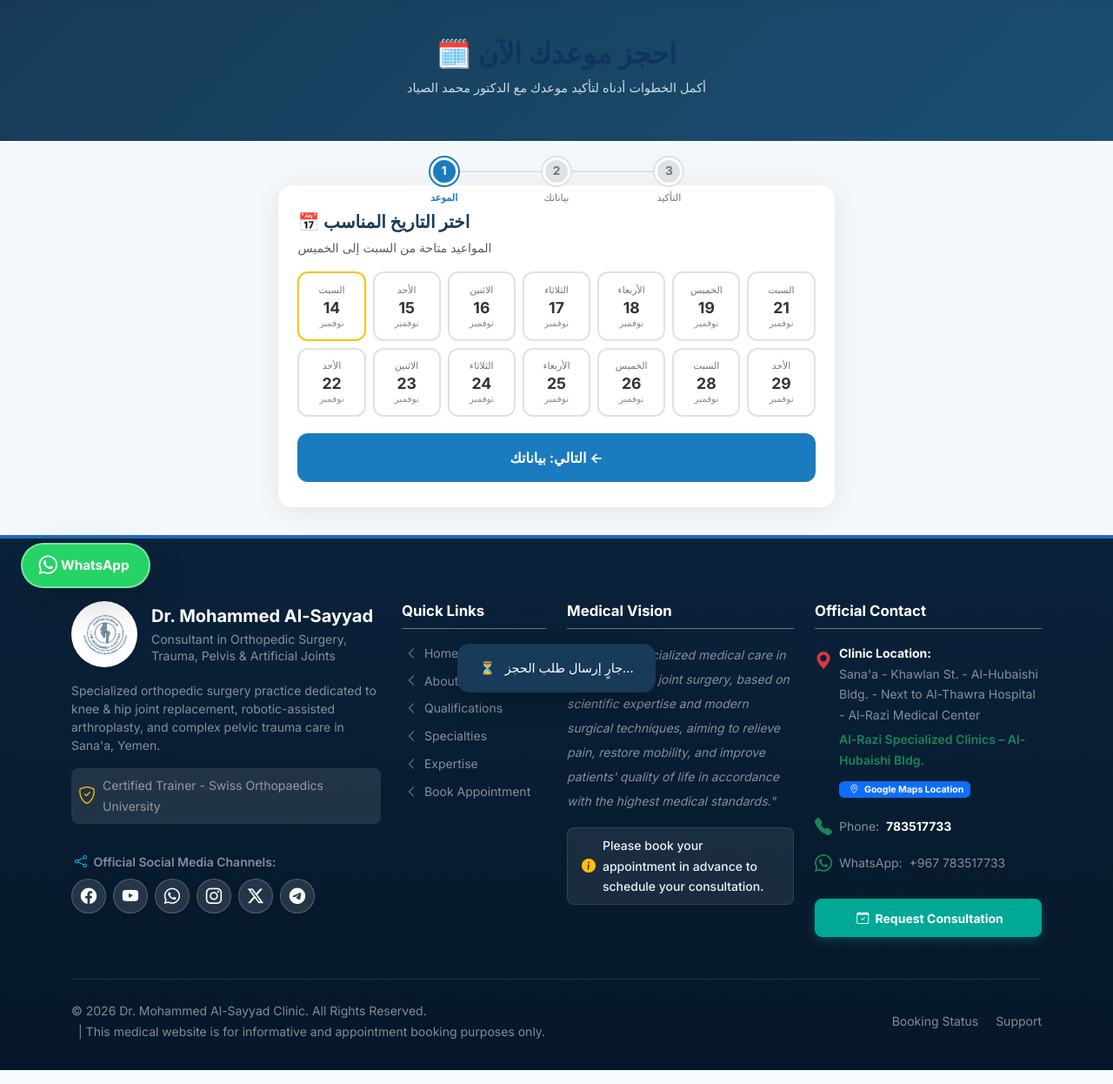
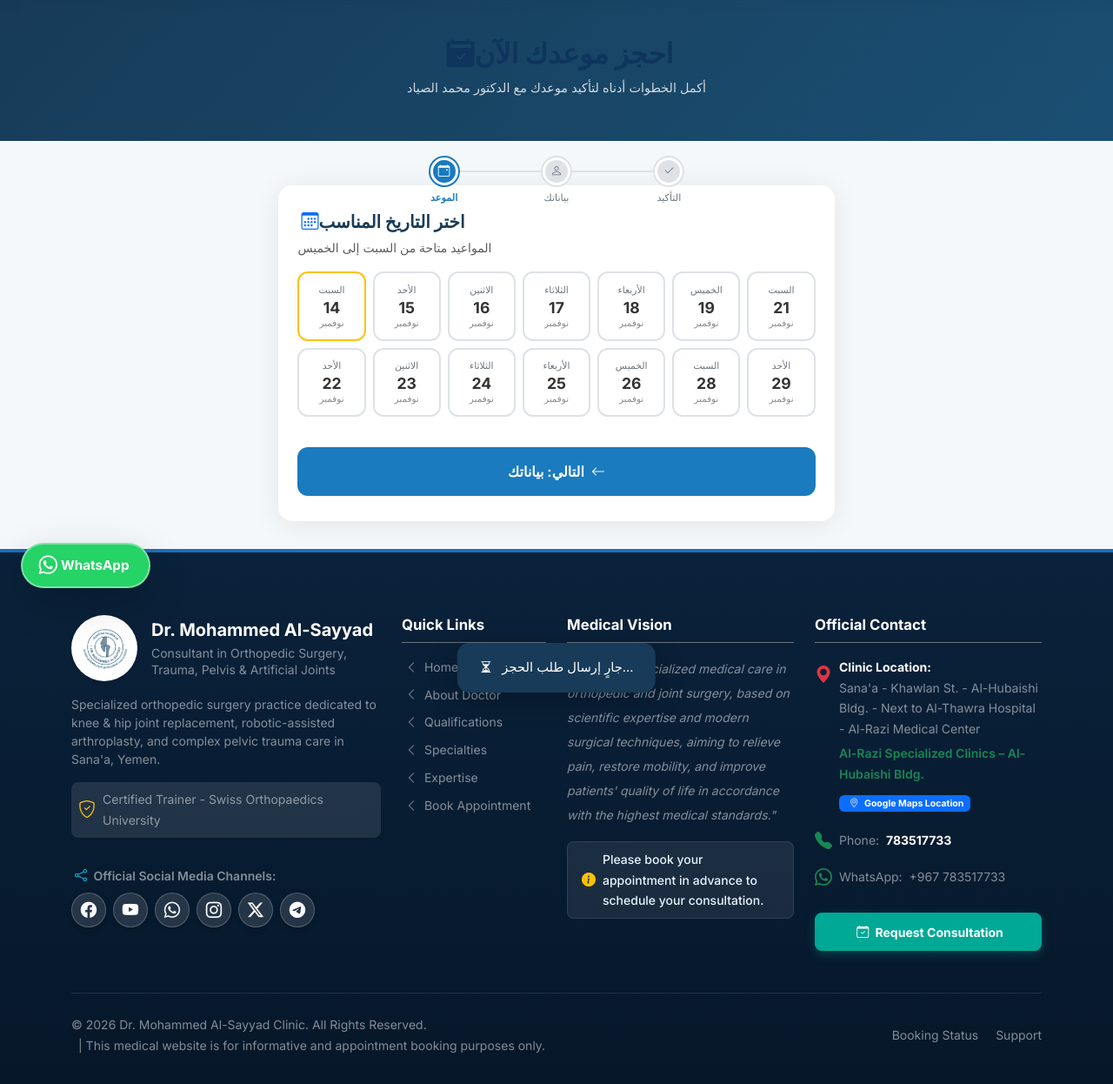
Before and after one commit to almhkbab-coder/En.moahmmed-, a Django app: page /booking/ in a window 1280 px wide; the page is wider, and only the part inside the window is pictured. Shown: the part 100-1346 px from the top of that part at 87% size. Run offline with Django 5.2, Linux system fonts and the light colour scheme; data comes from the database, SQL or seed files in the repository; data that the repository does not hold is empty; some web fonts are replaced.

Commit message:
style: replace all emoji icons with professional Bootstrap vector icons on booking page

```diff
--- a/templates/public/booking.html
+++ b/templates/public/booking.html
@@ -108,8 +108,9 @@
 
   /* Time slots */
   .slot-section-title {
-    font-size: .78rem; color: #888; font-weight: 600;
-    margin: .8rem 0 .4rem; text-transform: uppercase; letter-spacing: .04em;
+    font-size: .82rem; color: #495057; font-weight: 700;
+    margin: .8rem 0 .4rem; letter-spacing: .02em;
+    display: flex; align-items: center; gap: .4rem;
   }
   .slots-row {
     display: flex; flex-wrap: wrap; gap: .5rem; margin-bottom: .8rem;
@@ -127,7 +128,10 @@
   .slot-btn.full { opacity:.45; cursor:not-allowed; border-style:dashed; }
 
   /* Form inputs */
-  .form-label { font-weight: 600; font-size: .9rem; color: #333; margin-bottom: .3rem; }
+  .form-label {
+    font-weight: 600; font-size: .9rem; color: #333; margin-bottom: .3rem;
+    display: flex; align-items: center; gap: .35rem;
+  }
   .form-control, .form-select {
     border-radius: 10px; border: 2px solid #e9ecef;
     font-size: 16px; /* Prevent iOS zoom */
@@ -146,14 +150,15 @@
     border-radius: 12px; padding: 1.1rem 1.2rem;
     margin-bottom: 1rem;
   }
-  .confirm-row { display: flex; justify-content: space-between; padding: .4rem 0; border-bottom: 1px solid #eee; font-size: .88rem; }
+  .confirm-row { display: flex; justify-content: space-between; align-items: center; padding: .45rem 0; border-bottom: 1px solid #eee; font-size: .88rem; }
   .confirm-row:last-child { border-bottom: none; }
-  .confirm-row .label { color: #6c757d; }
+  .confirm-row .label { color: #6c757d; display: flex; align-items: center; gap: .4rem; }
   .confirm-row .value { font-weight: 700; color: #173B58; text-align: left; }
 
   /* Buttons */
   .btn-next, .btn-submit {
-    display: block; width: 100%;
+    display: inline-flex; align-items: center; justify-content: center; gap: .5rem;
+    width: 100%;
     padding: .9rem;
     border-radius: 12px; border: none;
     font-size: 1rem; font-weight: 700;
@@ -166,7 +171,7 @@
   .btn-back {
     background: none; border: none; color: var(--booking-accent);
     font-size: .88rem; cursor: pointer; padding: .4rem 0;
-    display: flex; align-items: center; gap: .3rem;
+    display: inline-flex; align-items: center; gap: .4rem; font-weight: 600;
   }
 
   /* Toast */
@@ -179,7 +184,7 @@
     z-index: 9999;
     transition: transform .4s cubic-bezier(.34,1.56,.64,1);
     display: flex; align-items: center; gap: .7rem;
-    font-size: .9rem; white-space: nowrap;
+    font-size: .92rem; white-space: nowrap;
     max-width: calc(100vw - 2rem);
   }
   .booking-toast.show { transform: translateX(-50%) translateY(0); }
@@ -193,9 +198,9 @@
   }
   .selected-pill {
     background: #e8f4fd; color: #1a4f73;
-    border-radius: 20px; padding: .3rem .8rem;
-    font-size: .78rem; font-weight: 600;
-    display: flex; align-items: center; gap: .4rem;
+    border-radius: 20px; padding: .35rem .85rem;
+    font-size: .8rem; font-weight: 600;
+    display: inline-flex; align-items: center; gap: .4rem;
   }
 
   @media (max-width: 480px) {
@@ -208,22 +213,22 @@
 {% block content %}
 <!-- Hero -->
 <div class="booking-hero">
-  <h1>🗓️ {% trans "احجز موعدك الآن" %}</h1>
+  <h1><i class="bi bi-calendar2-check-fill ms-2"></i>{% trans "احجز موعدك الآن" %}</h1>
   <p>{% trans "أكمل الخطوات أدناه لتأكيد موعدك مع الدكتور محمد الصياد" %}</p>
 </div>
 
 <!-- Progress Bar -->
 <div class="booking-steps-bar" id="stepsBar">
   <div class="step-item active" id="si1">
-    <div class="step-dot">1</div>
+    <div class="step-dot"><i class="bi bi-calendar-event"></i></div>
     <span class="step-label">{% trans "الموعد" %}</span>
   </div>
   <div class="step-item" id="si2">
-    <div class="step-dot">2</div>
+    <div class="step-dot"><i class="bi bi-person"></i></div>
     <span class="step-label">{% trans "بياناتك" %}</span>
   </div>
   <div class="step-item" id="si3">
-    <div class="step-dot">3</div>
+    <div class="step-dot"><i class="bi bi-check2"></i></div>
     <span class="step-label">{% trans "التأكيد" %}</span>
   </div>
 </div>
@@ -255,21 +260,32 @@
 
     <!-- ═══ STEP 1: Date & Time ═══ -->
     <div class="step-panel active" id="step1">
-      <h5 class="fw-bold mb-1" style="color:#173B58;">📅 {% trans "اختر التاريخ المناسب" %}</h5>
+      <h5 class="fw-bold mb-1" style="color:#173B58;">
+        <i class="bi bi-calendar3 text-primary ms-1"></i>{% trans "اختر التاريخ المناسب" %}
+      </h5>
       <p class="text-muted small mb-3">{% trans "المواعيد متاحة من السبت إلى الخميس" %}</p>
 
       <div class="date-grid" id="dateGrid"></div>
 
       <div id="timeSection" style="display:none;">
-        <h5 class="fw-bold mb-2" style="color:#173B58;">⏰ {% trans "اختر الوقت" %}</h5>
-        <p class="slot-section-title">🌅 {% trans "فترة الصباح" %}</p>
+        <h5 class="fw-bold mb-2" style="color:#173B58;">
+          <i class="bi bi-clock-fill text-primary ms-1"></i>{% trans "اختر الوقت" %}
+        </h5>
+        <p class="slot-section-title">
+          <i class="bi bi-brightness-high text-warning"></i>
+          {% trans "فترة الصباح" %}
+        </p>
         <div class="slots-row" id="morningSlots"></div>
-        <p class="slot-section-title">🌆 {% trans "فترة المساء" %}</p>
+        <p class="slot-section-title">
+          <i class="bi bi-moon-stars text-info"></i>
+          {% trans "فترة المساء" %}
+        </p>
         <div class="slots-row" id="eveningSlots"></div>
       </div>
 
       <button type="button" class="btn-next mt-3" id="step1Next" disabled onclick="goToStep(2)">
-        {% trans "التالي: بياناتك" %} ←
+        <span>{% trans "التالي: بياناتك" %}</span>
+        <i class="bi bi-arrow-left"></i>
       </button>
     </div>
 
@@ -277,75 +293,97 @@
     <div class="step-panel" id="step2">
       <div class="selected-summary" id="summaryPills"></div>
       <button type="button" class="btn-back mb-3" onclick="goToStep(1)">
-        → {% trans "تعديل التاريخ/الوقت" %}
+        <i class="bi bi-arrow-right"></i>
+        <span>{% trans "تعديل التاريخ / الوقت" %}</span>
       </button>
 
       <div class="mb-3">
-        <label class="form-label">👤 {% trans "اسم المريض الكامل" %} <span class="text-danger">*</span></label>
+        <label class="form-label">
+          <i class="bi bi-person-fill text-primary"></i>
+          <span>{% trans "اسم المريض الكامل" %}</span>
+          <span class="text-danger">*</span>
+        </label>
         <input type="text" name="full_name" id="fullName" class="form-control"
                placeholder="{% trans 'أدخل الاسم الثلاثي' %}" required>
       </div>
 
       <div class="mb-3">
-        <label class="form-label">📱 {% trans "رقم الهاتف" %} <span class="text-danger">*</span></label>
+        <label class="form-label">
+          <i class="bi bi-telephone-fill text-primary"></i>
+          <span>{% trans "رقم الهاتف" %}</span>
+          <span class="text-danger">*</span>
+        </label>
         <input type="tel" name="phone_number" id="phoneNumber" class="form-control"
                placeholder="{% trans 'مثال: 770000001' %}" required>
       </div>
 
       <div class="mb-3">
-        <label class="form-label">🩺 {% trans "سبب الزيارة" %} <span class="text-danger">*</span></label>
+        <label class="form-label">
+          <i class="bi bi-clipboard2-pulse-fill text-primary"></i>
+          <span>{% trans "سبب الزيارة" %}</span>
+          <span class="text-danger">*</span>
+        </label>
         <input type="text" name="visit_reason" id="visitReason" class="form-control"
                placeholder="{% trans 'مثال: ألم في الركبة، متابعة ما بعد العملية...' %}" required>
       </div>
 
       <div class="mb-4">
-        <label class="form-label">📝 {% trans "ملاحظات إضافية" %} <span class="text-muted small">({% trans "اختياري" %})</span></label>
+        <label class="form-label">
+          <i class="bi bi-chat-left-text-fill text-primary"></i>
+          <span>{% trans "ملاحظات إضافية" %}</span>
+          <span class="text-muted small">({% trans "اختياري" %})</span>
+        </label>
         <textarea name="patient_notes" id="patientNotes" class="form-control"
                   placeholder="{% trans 'أي معلومات إضافية تودّ إخبار الطبيب بها...' %}"></textarea>
       </div>
 
       <button type="button" class="btn-next" id="step2Next" onclick="goToStep(3)">
-        {% trans "التالي: مراجعة الحجز" %} ←
+        <span>{% trans "التالي: مراجعة الحجز" %}</span>
+        <i class="bi bi-arrow-left"></i>
       </button>
     </div>
 
     <!-- ═══ STEP 3: Confirm ═══ -->
     <div class="step-panel" id="step3">
       <button type="button" class="btn-back mb-3" onclick="goToStep(2)">
-        → {% trans "تعديل البيانات" %}
+        <i class="bi bi-arrow-right"></i>
+        <span>{% trans "تعديل البيانات" %}</span>
       </button>
-      <h5 class="fw-bold mb-3" style="color:#173B58;">✅ {% trans "مراجعة وتأكيد الحجز" %}</h5>
+      <h5 class="fw-bold mb-3" style="color:#173B58;">
+        <i class="bi bi-shield-check text-success ms-1"></i>{% trans "مراجعة وتأكيد الحجز" %}
+      </h5>
 
       <div class="confirm-box">
         <div class="confirm-row">
-          <span class="label">📅 {% trans "التاريخ" %}</span>
+          <span class="label"><i class="bi bi-calendar-check text-primary"></i> {% trans "التاريخ" %}</span>
           <span class="value" id="cDate">—</span>
         </div>
         <div class="confirm-row">
-          <span class="label">⏰ {% trans "الوقت" %}</span>
+          <span class="label"><i class="bi bi-clock text-primary"></i> {% trans "الوقت" %}</span>
           <span class="value" id="cTime">—</span>
         </div>
         <div class="confirm-row">
-          <span class="label">👤 {% trans "الاسم" %}</span>
+          <span class="label"><i class="bi bi-person text-primary"></i> {% trans "الاسم" %}</span>
           <span class="value" id="cName">—</span>
         </div>
         <div class="confirm-row">
-          <span class="label">📱 {% trans "الهاتف" %}</span>
+          <span class="label"><i class="bi bi-telephone text-primary"></i> {% trans "الهاتف" %}</span>
           <span class="value" id="cPhone">—</span>
         </div>
         <div class="confirm-row">
-          <span class="label">🩺 {% trans "سبب الزيارة" %}</span>
+          <span class="label"><i class="bi bi-clipboard2-pulse text-primary"></i> {% trans "سبب الزيارة" %}</span>
           <span class="value" id="cReason">—</span>
         </div>
       </div>
 
-      <div class="alert alert-info d-flex gap-2 py-2 small mb-3" role="alert">
-        <span>ℹ️</span>
+      <div class="alert alert-info d-flex align-items-center gap-2 py-2 small mb-3" role="alert">
+        <i class="bi bi-info-circle-fill text-info fs-5"></i>
         <span>{% trans "سيتم التواصل معك لتأكيد الموعد خلال 24 ساعة." %}</span>
       </div>
 
       <button type="submit" class="btn-submit" id="submitBtn" onclick="onSubmitClick(event)">
-        🗓️ {% trans "تأكيد الحجز" %}
+        <i class="bi bi-check2-circle fs-5"></i>
+        <span>{% trans "تأكيد الحجز" %}</span>
       </button>
     </div>
   </form>
@@ -354,7 +392,7 @@
 
 <!-- Toast Notification -->
 <div class="booking-toast" id="bookingToast" role="alert" aria-live="assertive">
-  <span id="toastIcon">⏳</span>
+  <span id="toastIcon"><i class="bi bi-hourglass-split"></i></span>
   <span id="toastMsg">{% trans "جارٍ إرسال طلب الحجز..." %}</span>
 </div>
 
@@ -379,7 +417,7 @@
   // ── Helpers ──────────────────────────────────────
   function fmt12(hhmm) {
     const [h, m] = hhmm.split(':').map(Number);
-    const ampm = h < 12 ? 'ص' : 'م';
+    const ampm = h < 12 ? 'صباحاً' : 'مساءً';
     const h12  = h === 0 ? 12 : h > 12 ? h - 12 : h;
     return `${h12}:${String(m).padStart(2,'0')} ${ampm}`;
   }
@@ -460,21 +498,17 @@
   // ── Go to step ───────────────────────────────────
   window.goToStep = function (n) {
     if (n === 2) {
-      // Validate step 1
-      if (!selDate || !selTime) { showToast('يرجى اختيار تاريخ ووقت الموعد.', 'error'); return; }
-      // Update summary pills
+      if (!selDate || !selTime) { showToast('يرجى اختيار تاريخ ووقت الموعد أولاً.', 'error'); return; }
       const pills = document.getElementById('summaryPills');
       pills.innerHTML = `
-        <div class="selected-pill">📅 ${DAYS_AR[selDate.getDay()]} ${selDate.getDate()} ${MONTHS_AR[selDate.getMonth()]}</div>
-        <div class="selected-pill">⏰ ${fmt12(selTime)}</div>`;
+        <div class="selected-pill"><i class="bi bi-calendar3 text-primary"></i> ${DAYS_AR[selDate.getDay()]} ${selDate.getDate()} ${MONTHS_AR[selDate.getMonth()]}</div>
+        <div class="selected-pill"><i class="bi bi-clock-fill text-primary"></i> ${fmt12(selTime)}</div>`;
     }
     if (n === 3) {
-      // Validate step 2
       const name  = document.getElementById('fullName').value.trim();
       const phone = document.getElementById('phoneNumber').value.trim();
       const reason= document.getElementById('visitReason').value.trim();
-      if (!name || !phone || !reason) { showToast('يرجى تعبئة جميع الحقول المطلوبة.', 'error'); return; }
-      // Fill confirm box
+      if (!name || !phone || !reason) { showToast('يرجى تعبئة جميع الحقول الإلزامية.', 'error'); return; }
       document.getElementById('cDate').textContent   = `${DAYS_AR[selDate.getDay()]} ${selDate.getDate()} ${MONTHS_AR[selDate.getMonth()]} ${selDate.getFullYear()}`;
       document.getElementById('cTime').textContent   = fmt12(selTime);
       document.getElementById('cName').textContent   = name;
@@ -503,7 +537,13 @@
     const ic = document.getElementById('toastIcon');
     const ms = document.getElementById('toastMsg');
     t.className = `booking-toast ${type}`;
-    ic.textContent = type === 'success' ? '✅' : type === 'error' ? '❌' : '⏳';
+    if (type === 'success') {
+      ic.innerHTML = '<i class="bi bi-check-circle-fill text-white fs-5"></i>';
+    } else if (type === 'error') {
+      ic.innerHTML = '<i class="bi bi-exclamation-triangle-fill text-white fs-5"></i>';
+    } else {
+      ic.innerHTML = '<i class="bi bi-hourglass-split text-white fs-5"></i>';
+    }
     ms.textContent = msg;
     t.classList.add('show');
     if (duration > 0) setTimeout(() => t.classList.remove('show'), duration);
@@ -514,9 +554,8 @@
     e.preventDefault();
     const btn = document.getElementById('submitBtn');
     btn.disabled = true;
-    btn.textContent = '⏳ جارٍ إرسال الطلب...';
-    showToast('جارٍ إرسال طلب حجزك، يرجى الانتظار...', 'info', 0);
-    // Now actually submit
+    btn.innerHTML = '<span class="spinner-border spinner-border-sm me-2" role="status"></span><span>جارٍ إرسال طلب الحجز...</span>';
+    showToast('جارٍ تسجيل وحفظ طلب حجزك، يرجى الانتظار...', 'info', 0);
     setTimeout(() => document.getElementById('bookingForm').submit(), 600);
   };
 
```
